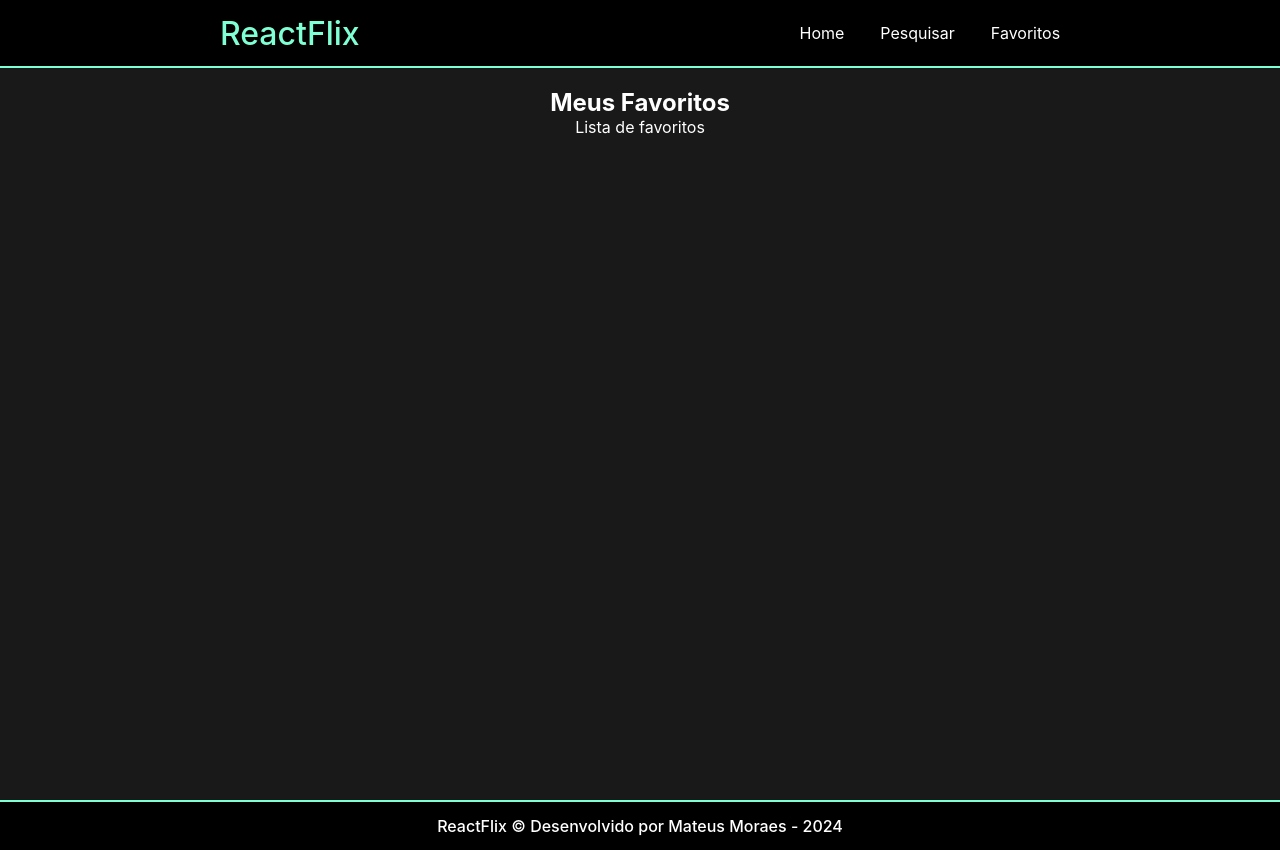
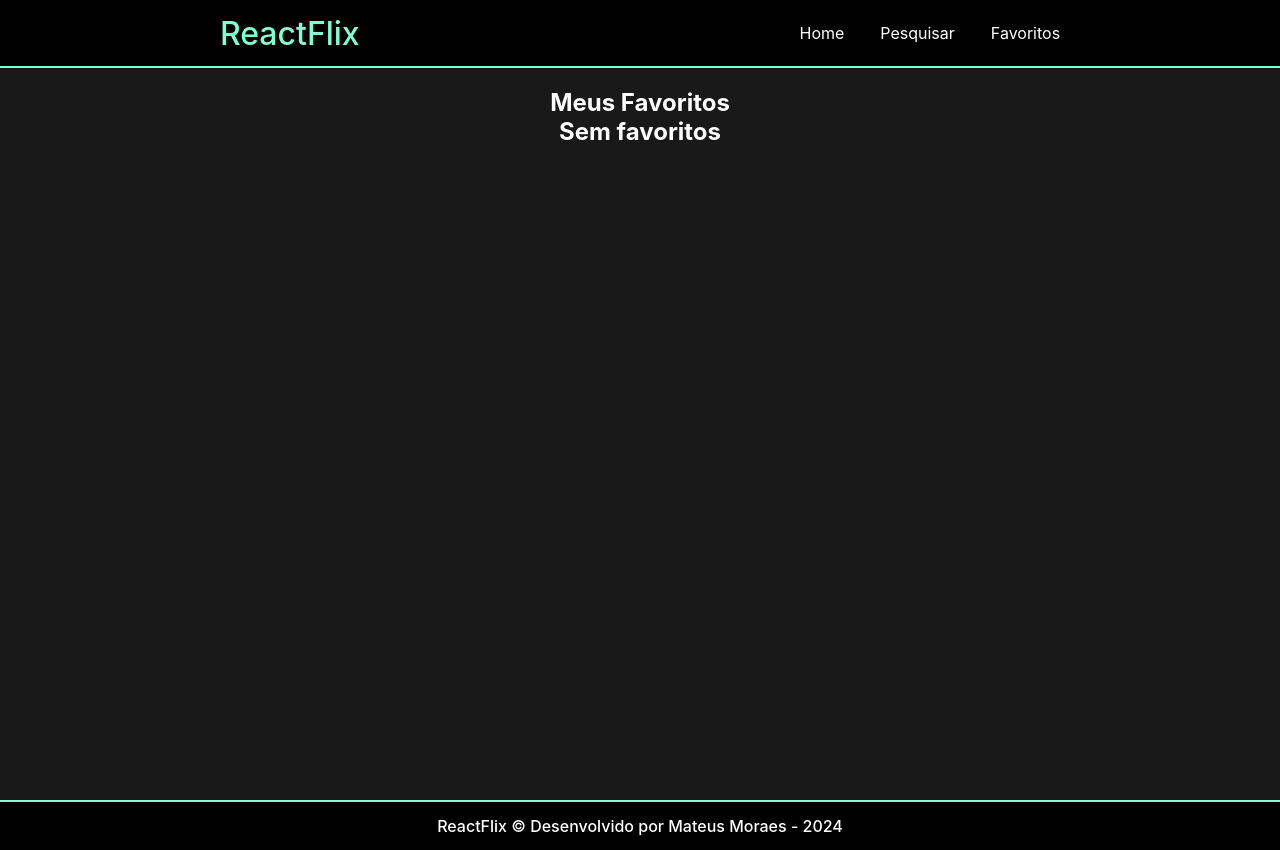
Before and after one commit to mateusmoraes6/react-practices, a React (Create React App) app: page /favorites in a window 1280 px wide. Built offline with nearby package versions, Linux system fonts and the light colour scheme.

Commit message:
FavoriteContext
Com criação de Hook Personalizado

```diff
--- a/src/components/Card/index.js
+++ b/src/components/Card/index.js
@@ -1,9 +1,15 @@
 import { Link } from "react-router-dom";
 import styles from "./Card.module.css"
-import iconFavorite from "./favorite.png";
-import iconUnavorite from "./unfavorite.png";
+import iconFavorite from "./favorite.png";      /* Branco */
+import iconUnfavorite from "./unfavorite.png";   /* Vermelho */
+import { useFavoriteContext } from "../../contexts/Favorites";
 
 function Card({ id }) {
+
+    const { favorite, addFavorite } = useFavoriteContext()
+    const isFavorite = favorite.some((fav) => fav.id === id)
+    const icone = !isFavorite ? iconFavorite : iconUnfavorite
+
     return (
         <section className={styles.card}>
             <Link to={`/watch/${id}`} >
@@ -11,7 +17,11 @@
                 alt="Capa" className={styles.capa}/>
             </Link>
             <figure className={styles.icon}>
-                <img src={iconFavorite} alt="Ícone de favorito"/>
+                <img
+                    src={icone}
+                    alt="Ícone de favorito"
+                    onClick={() => addFavorite({id})}
+                />
             </figure>
         </section>
     );
--- /dev/null
+++ b/src/contexts/Favorites.js
@@ -0,0 +1,45 @@
+import { createContext, useState, useContext } from "react";
+
+export const FavoritesContext = createContext()
+FavoritesContext.displayName = "MyFavorites"
+
+export default function FavoritesProvider({ children }) {
+    const [ favorite, setFavorite ] = useState([])
+
+    return (
+        <FavoritesContext.Provider
+            value={{ favorite, setFavorite }}
+        >
+            { children }
+        </FavoritesContext.Provider>
+    );
+}
+
+// Hook personalizado
+export function useFavoriteContext() {
+    const { favorite, setFavorite } = useContext(FavoritesContext)
+
+    function addFavorite(newFavorite) {
+
+        // Verificar se tem o item favorito repetido
+        const repeatedFavorite = favorite.some((item) => item.id === newFavorite.id)
+
+        // Nova lista recebe lista anterior
+        let newList = [...favorite]
+
+        // Verificar se não tem repetido e adicionar o item na lista dos favoritos
+        if (!repeatedFavorite) {
+            newList.push(newFavorite)
+            return setFavorite(newList)
+        }
+
+        // Se for repetido ele vai ser tirado da lista
+        newList = favorite.filter((fav) => fav.id !== newFavorite.id)
+        return setFavorite(newList)
+    }
+
+    return {
+        favorite,
+        addFavorite
+    }
+}
--- a/src/pages/Favorites/index.js
+++ b/src/pages/Favorites/index.js
@@ -1,16 +1,21 @@
 import Header from "../../components/Header";
 import Container from "../../components/Container";
 import Footer from "../../components/Footer";
+import VideoList from "../../components/VideoList";
 import styles from "./Favorites.module.css";
+import { useFavoriteContext } from "../../contexts/Favorites";
 
 function Favorite() {
+
+    const { favorite } = useFavoriteContext()
+
     return (
         <>
             <Header />
             <Container>
                 <section className={styles.favorites}>
                     <h2>Meus Favoritos</h2>
-                    Lista de favoritos
+                    { <VideoList videos={favorite} emptyHeading="Sem favoritos" /> }
                 </section>
             </Container>
             <Footer />
```
Also changed, not shown: src/routes.js (+8 -5 lines).
